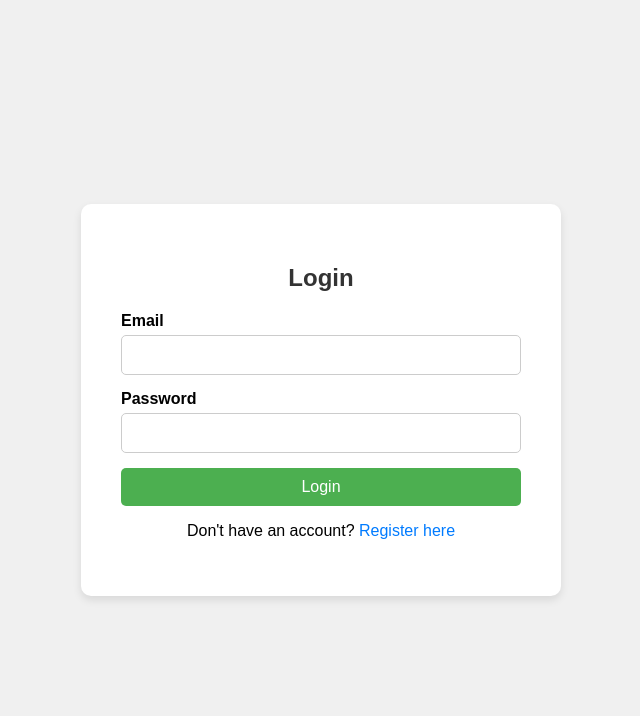
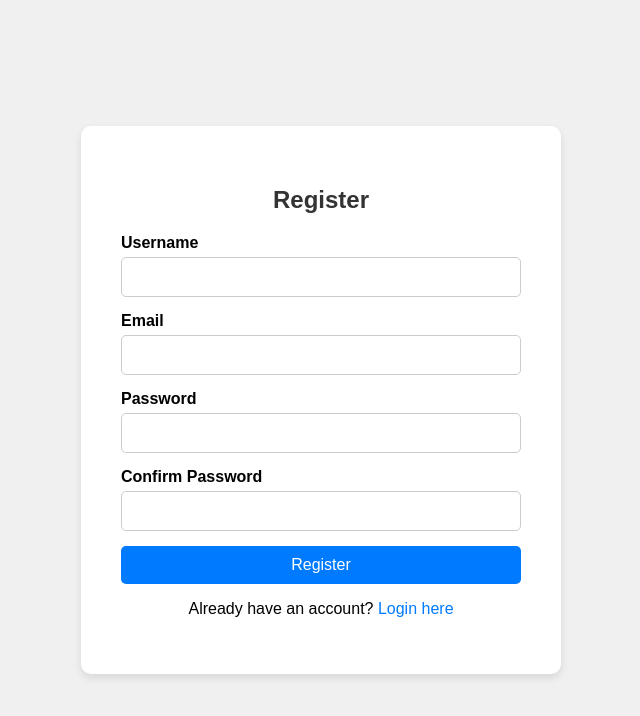
Before and after one commit to DoddaMohanSeshu/tasklogin, a plain HTML site: page index.html in a window 1280 px wide. Shown: the whole page, without its empty margins (319-959 px from the left). Drawn offline with Linux system fonts and the light colour scheme.

Commit message:
Add files via upload

```diff
--- a/index.html
+++ b/index.html
@@ -3,7 +3,7 @@
 <head>
     <meta charset="UTF-8">
     <meta name="viewport" content="width=device-width, initial-scale=1.0">
-    <title>Login</title>
+    <title>Registration</title>
     <style>
         body {
             font-family: Arial, sans-serif;
@@ -46,7 +46,7 @@
         }
         button {
             padding: 10px;
-            background-color: #4CAF50;
+            background-color: #007BFF;
             color: white;
             border: none;
             border-radius: 5px;
@@ -54,7 +54,7 @@
             font-size: 16px;
         }
         button:hover {
-            background-color: #45a049;
+            background-color: #0069D9;
         }
         p {
             text-align: center;
@@ -70,17 +70,23 @@
 </head>
 <body>
     <div class="container">
-        <h2>Login</h2>
-        <form action="/login" method="POST">
+        <h2>Register</h2>
+        <form action="/register" method="POST">
+            <label for="username">Username</label>
+            <input type="text" id="username" name="username" required>
+
             <label for="email">Email</label>
             <input type="email" id="email" name="email" required>
 
             <label for="password">Password</label>
             <input type="password" id="password" name="password" required>
 
-            <button type="submit">Login</button>
+            <label for="confirm_password">Confirm Password</label>
+            <input type="password" id="confirm_password" name="confirm_password" required>
+
+            <button type="submit">Register</button>
         </form>
-        <p>Don't have an account? <a href="/register">Register here</a></p>
+        <p>Already have an account? <a href="/login">Login here</a></p>
     </div>
 </body>
 </html>
```
